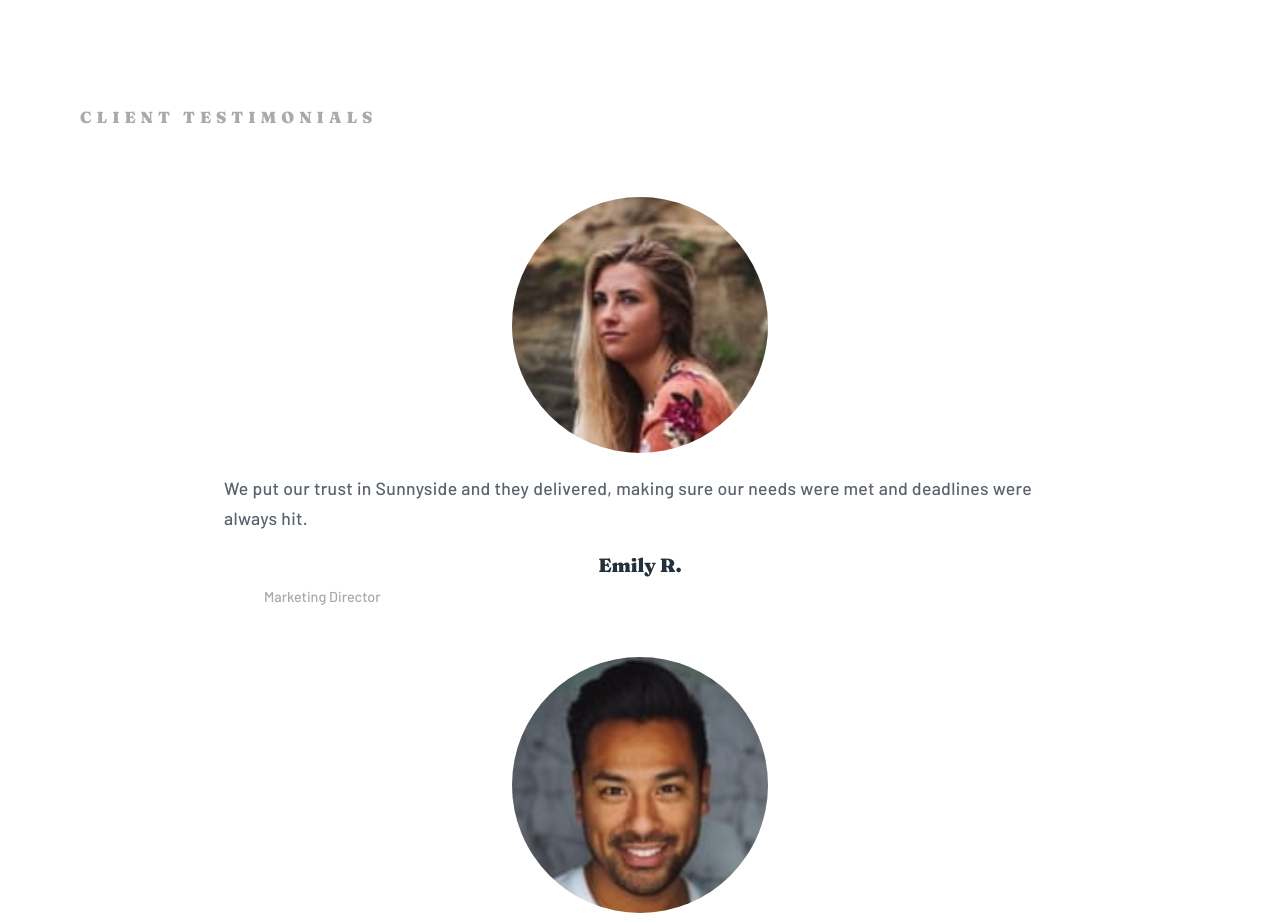
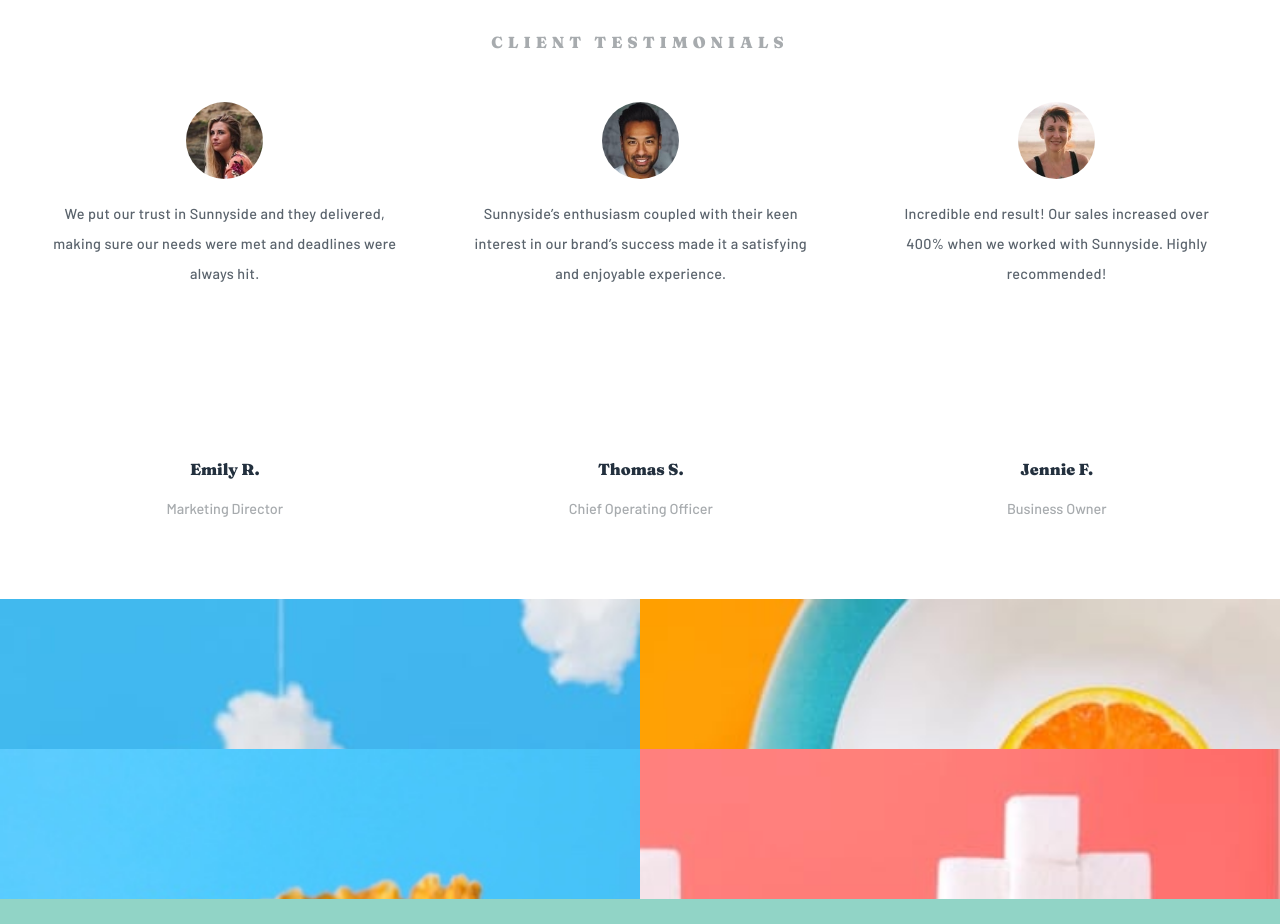
Before and after one commit to pbatista01/sunnySide, a plain HTML site: page index.html in a window 1280 px wide. Shown: the part 1948-2872 px from the top of the page. Drawn offline with Linux system fonts and the light colour scheme.

Commit message:
More media queries editions

```diff
--- a/index.html
+++ b/index.html
@@ -65,6 +65,7 @@
         </section>
         <section class="testimonials">
             <h1 class="fraunces-bold">Client Testimonials</h1>
+            <div class="testimonial-boxes">
             <div class="testimonial-box">
                 <img src="img/image-emily.jpg" alt="profile picture">
                 <p class="barlow-semibold testimonial-text">We put our trust in Sunnyside and they delivered, making sure our needs were met and deadlines were always hit.</p>
@@ -83,12 +84,13 @@
                 <h3 class="fraunces-bold testimonial-name">Jennie F.</h3>
                 <p class="barlow-semibold testimonial-position">Business Owner</p>
             </div>
+            </div>
         </section>
         <section class="gallery">
-            <img src="/img/mobile/image-gallery-milkbottles.jpg" alt="milk bottles">
-            <img src="/img/mobile/image-gallery-orange.jpg" alt="oranges">
-            <img src="/img/mobile/image-gallery-cone.jpg" alt="cone">
-            <img src="/img/mobile/image-gallery-sugar-cubes.jpg" alt="sugar cubes">
+           <div class="gallery-img"></div>
+           <div class="gallery-img"></div>
+           <div class="gallery-img"></div>
+           <div class="gallery-img"></div>
         </section>
     </main>
     <footer class="footer">
--- a/style.css
+++ b/style.css
@@ -294,6 +294,11 @@ padding:60px 0;
 
 }
 
+.testimonial-boxes{
+    display:flex;
+    flex-flow:column wrap;
+}
+
 .testimonials h1{
     text-transform: uppercase;
     font-size:1rem;
@@ -337,13 +342,37 @@ padding:60px 0;
 }
 
 .gallery{
-    display:flex;
-    flex-flow:row wrap;
+    display:grid;
+    grid-template-columns: repeat(2, 1fr);
+    height:300px;
 }
 
-.gallery img{
-    width:50%;
+.gallery-img{
+    width:100%;
+    background-size: 100%;
+    background-repeat: no-repeat;
 }
+
+.gallery-img:nth-child(1){
+    background-image: url("./img/mobile/image-gallery-milkbottles.jpg");
+}
+
+.gallery-img:nth-child(2){
+    background-image: url("/img/mobile/image-gallery-orange.jpg");
+}
+
+.gallery-img:nth-child(3){
+    background-image: url("/img/mobile/image-gallery-cone.jpg");
+}
+.gallery-img:nth-child(4){
+    background-image: url("/img/mobile/image-gallery-sugar-cubes.jpg");
+}
+
+
+
+
+
+
 
 .footer{
     width:100%;
@@ -478,7 +507,8 @@ padding:60px 0;
         flex-basis:50%;
         background-size: contain;
         background-repeat: no-repeat;
-        padding-top:120px;
+        padding-top:145px;
+        padding-bottom:0;
     }
 
     .graphicdesign-section{
@@ -488,7 +518,48 @@ padding:60px 0;
     .photography-section{
         background-image: url("img/desktop/image-photography.jpg");
     }
+
+    .graphicdesign-section h1, .graphicdesign-section p, .photography-section h1, .photography-section p{
+        width:80%;
+        text-align:center;
+        margin-left:30px;
+    }
+
+    .testimonials h1{
+        width:100%;
+        text-align:center;
+        margin:0;
+    }
+
+    .testimonial-boxes{
+        flex-flow:row wrap;
+        justify-content: space-evenly;
+        align-items: start;
+        margin:0 auto;
+    }
+
+    .testimonial-box{
+        flex-basis:30%;
+    }
+
+    .testimonial-text{
+        font-size:0.9rem;
+        padding:0;
+        width:90%;
+        height:30vh;
+        text-align: center;
+    }
+
+    .testimonial-name{
+        font-size:1rem;
+    }
+
+    .testimonial-position{
+        margin:20px 0;
+        text-align: center;
+    }
 }
+
 
 @media(min-width:1024px){
     .menu-hamburguer{
@@ -502,6 +573,7 @@ padding:60px 0;
     .menu-list{
         background: transparent;
         top:-20px;
+        z-index:1;
     }
 
     .menu-list ul{
```
